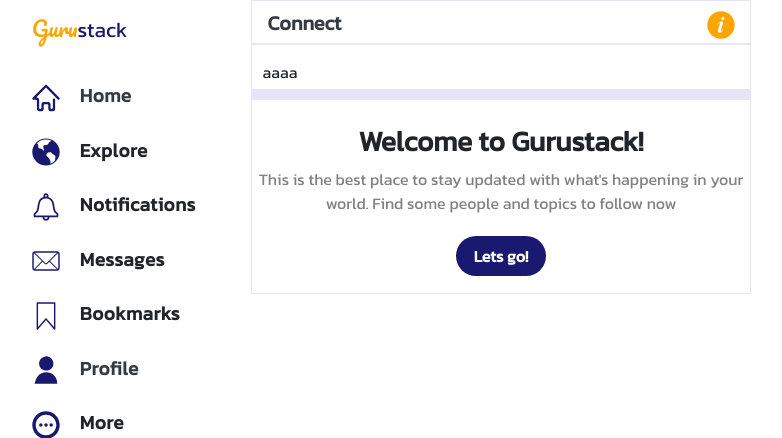
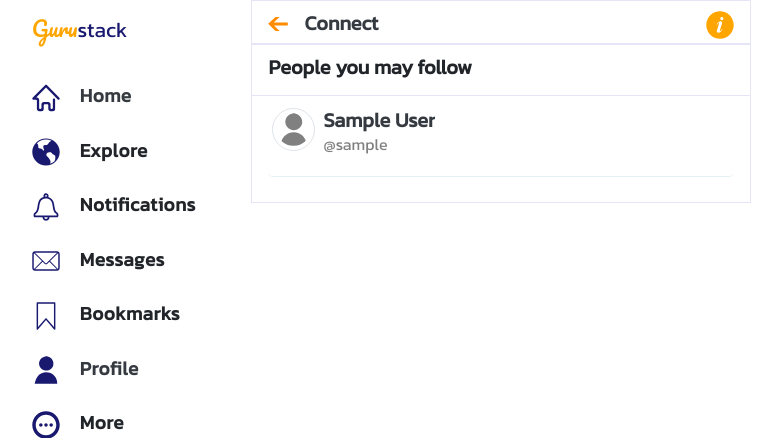
Before and after one commit to Imuhammed24/gurustack, a Django app: page /account/connect/ in a window 1280 px wide. Shown: the top 438 px of the page, without its empty margins (109-891 px from the left). Run offline with Django 3.2, Linux system fonts and the light colour scheme; the visitor is signed in with stand-in values (Sample User, id 1); data comes from the database, SQL or seed files in the repository; some libraries are stand-ins or nearby versions.

Commit message:
Gurustack project 30th-March 2020 update

```diff
--- a/account/templates/account/user/connect-section.html
+++ b/account/templates/account/user/connect-section.html
@@ -2,26 +2,34 @@
 <div id="account-base-section-middle-div">
         <div id="account-base-section-middle-div-content">
             <div id="middle-div-top">
-                <div id="middle-div-top-content-div">
+                <div id="middle-div-top-content-div" class="pl-3 pr-3">
+                    <a onclick="history.back()" href="#"><img id="back-btn" class="float-left mr-3"
+                                                          src="{% static 'svg/back-btn.svg' %}" alt=""></a>
                     <h4><a class="text-dark no-txt-deco" href="{% url 'account:home' %}">Connect</a></h4>
                     <img src="{% static 'svg/info.svg' %}" alt="">
                 </div>
             </div>
 
-            <div id="middle-div-middle">
-                <div id="middle-div-middle-content-div">
-                    aaaa
+            {% if request.user.following.count >= 1 %}
+            <div id="middle-div-middle-4-connect" class="pl-3 pr-3">
+                <div id="middle-div-middle-content-div-4-connect">
+                    <h4>Because you follow</h4>
+                    <p class="text-muted">{% for user in request.user.following.all %}@{{user.username}} {% endfor %}</p>
                 </div>
             </div>
+            {% else %}
+            <div id="middle-div-middle-4-connect" class="pl-3">
+                <div id="middle-div-middle-content-div-4-connect">
+                    <h5 class="pb-2 font-weight-bold">People you may follow</h5>
+                </div>
+            </div>
+            {% endif %}
 
             <div id="middle-div-bottom">
-                <div id="middle-div-bottom-content">
-                    {% if posts %}
-                    {% include 'posts/list.html' %}
-                    {% else %}
-                    {% include 'account/user/welcome_content.html'%}
-                    {% endif %}
-
+                <div class="pr-3 pl-3 pt-1" id="middle-div-bottom-content">
+                    {% for user in users_to_follow %}
+                        {% include 'account/user/main-users-list-template.html' %}
+                    {% endfor %}
                 </div>
             </div>
         </div>
@@ -31,7 +39,7 @@
                 <a class="btn w-100" id="loadMore" href="#">Load More</a>
             </center>
         </div>
-    {% endif %}
+        {% endif %}
 </div>
 
 {% include 'account/user/trends-and-who-to-follow-container.html' %}
--- /dev/null
+++ b/account/templates/account/user/main-users-list-template.html
@@ -0,0 +1,25 @@
+{% load static %}
+
+<div id="small-user-list-div" class="d-block overflow-hidden clearfix">
+    <div id="main-user-list-div-content" class="overflow-hidden pb-3 pt-2 pr-1 pl-1 clearfix">
+        <div class="overflow-hidden pb-1 float-left clearfix">
+            <div class="d-inline float-left mr-2 overflow-hidden clearfix">
+                {% if user.profile.profile_photo %}
+                <img src="{{ user.profile.profile_photo.url }}" alt="" class="d-inline who-to-follow-img rounded-circle">
+                {% else %}
+                <img src="{% if user.profile.gender == 'female' %}{% static '/svg/female-profile.svg' %}{% else %}{% static '/svg/male-profile.svg' %} {% endif %}" alt="" class="who-to-follow-img d-inline img-thumbnail rounded-circle">
+                {% endif %}
+            </div>
+            <div class="d-inline float-left mr-3 overflow-hidden clearfix">
+                <h5 class="p-0 m-0 d-inline-table username-on-main-users-list"><a class="text-dark" href="#">{{ user.first_name.title }} {{ user.last_name.title }}</a> <span class="position-absolute ml-1">{% if user.profile.verified %}<img class="verified-icon-in-main-user-list d-inline" src="{% static 'svg/verified.svg' %}" alt="(verified)">{% endif %}</span></h5>
+                <p class="gray-text p-0 m-0 d-inline-table">@{{ user.username }}</p>
+            </div>
+        </div>
+        <div id="follow-section{{user.id}}" class="follow-section d-inline float-right overflow-hidden clearfix">
+            {%include 'account/user/follow-unfollow-form.html'%}
+        </div>
+        <div class="float-left user-bio">
+            <p class="p-0 m-0 d-inline-table">{{ user.profile.bio }}</p>
+        </div>
+    </div>
+</div>
--- a/account/templates/account/user/trends-and-who-to-follow-container.html
+++ b/account/templates/account/user/trends-and-who-to-follow-container.html
@@ -6,7 +6,7 @@
         <hr class="who-to-follow-hr">
         {% for user in users_to_follow %}
         {% if request.user != user %}
-        <div class="d-block mb-2 overflow-hidden clearfix">
+        <div id="who-to-follow-content" class="d-block mb-2 overflow-hidden clearfix">
             <div class="d-inline float-left">
                 <div class="d-inline float-left mr-2 overflow-hidden clearfix">
                     {% if user.profile.profile_photo %}
@@ -16,7 +16,7 @@
                     {% endif %}
                 </div>
                 <div class="d-inline float-left mr-3 overflow-hidden clearfix">
-                    <h6 class="p-0 m-0 d-inline-table">{{ user.first_name.title }} {{ user.last_name.title }} <span class="position-absolute ml-1">{% if request.user.profile.verified %}<img class="verified-icon d-inline" src="{% static 'svg/verified.svg' %}" alt="(verified)">{% endif %}</span></h6>
+                    <h6 class="p-0 m-0 d-inline-table"><a class="text-dark" href="#">{{ user.first_name.title }} {{ user.last_name.title }}</a> <span class="position-absolute ml-1">{% if request.user.profile.verified %}<img class="verified-icon d-inline" src="{% static 'svg/verified.svg' %}" alt="(verified)">{% endif %}</span></h6>
                     <p class="text-muted p-0 m-0 d-inline-table">@{{ user.username }}</p>
                 </div>
             </div>
--- a/account/views.py
+++ b/account/views.py
@@ -63,12 +63,14 @@ def account_view(request):
 
     return render(request, 'account_base.html', context)
 
+
 @login_required
 def connect_view(request):
     users = User.objects.filter(is_active=True, rel_to_set=None)
     context = {'display_section': 'connect',
                'html_title': f'connect {request.user.username}',
                'users_to_follow': users,
+
                }
 
     return render(request, 'account_base.html', context)
--- a/static/css/style.css
+++ b/static/css/style.css
@@ -5,6 +5,10 @@ body {
     outline: 0;
     font-size: 100%;
     vertical-align: baseline;
+}
+
+.gray-text{
+    color: gray;
 }
 
 .messages {
@@ -1343,6 +1347,9 @@ button {
     }
 }
 
+/*#who-to-follow-content:hover{*/
+/*    background-color: rgba(173, 216, 230, 0.16);*/
+/*}*/
 
 
 /*########################################################*/
@@ -1536,8 +1543,58 @@ button {
 
 
 
-
-
+/*########################################################*/
+/*########################################################*/
+/*########################################################                  CONNECT SECTION            */
+/*########################################################*/
+
+#middle-div-middle-content-div-4-connect h4{
+    font-weight: bold;
+    font-size: 22px;
+    margin-bottom: 0;
+}
+
+#middle-div-middle-content-div-4-connect p{
+    padding: 0;
+}
+
+#middle-div-middle-content-div-4-connect {
+    padding: 10px 15px 0 0px;
+    overflow: hidden;
+    clear: none;
+}
+
+#middle-div-middle-4-connect {
+    border-bottom: 1px solid #e5e5f7;
+}
+
+#main-user-list-div-content{
+    display: block;
+    border-bottom: 1px solid rgba(173, 216, 230, 0.33);
+    border-radius: 5px;
+}
+
+#main-user-list-div-content:hover{
+    background-color: rgba(173, 216, 230, 0.14);
+    border: 1px solid rgba(173, 216, 230, 0.33);
+}
+
+#main-user-list-div-content .user-bio{
+    margin-left: 50px;
+    margin-top: -5px;
+    color: #5f5f5f;
+}
+
+.username-on-main-users-list{
+    font-size: 20px;
+    font-weight: bold;
+}
+
+.verified-icon-in-main-user-list{
+    margin-top: 3px;
+    width: 17px;
+    height: 17px;
+}
 
 
 /*start of desktop styles */
```
Also changed, not shown: README.txt.
